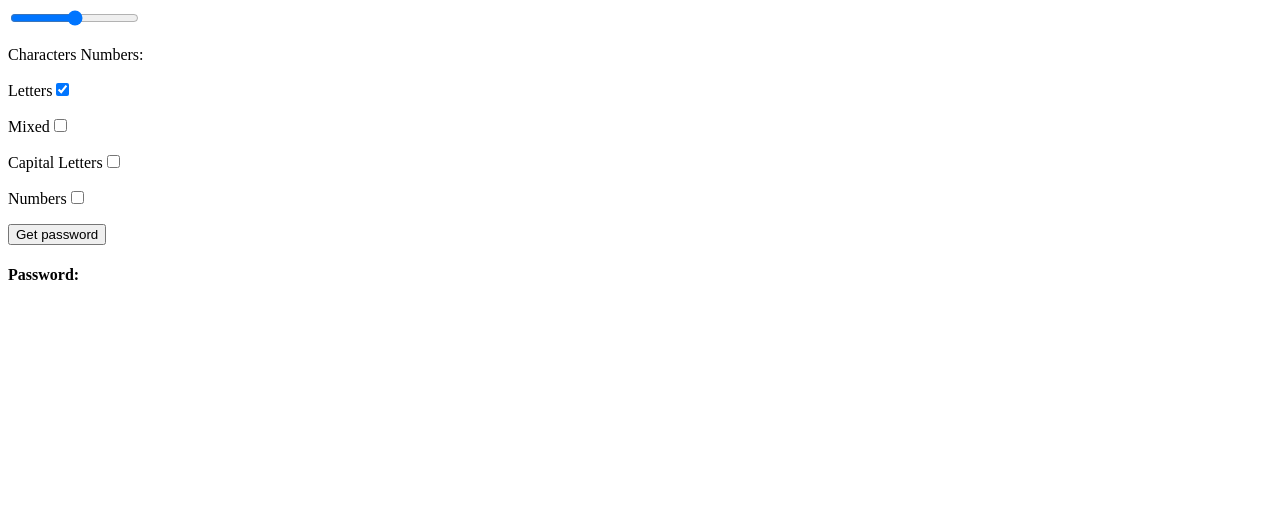
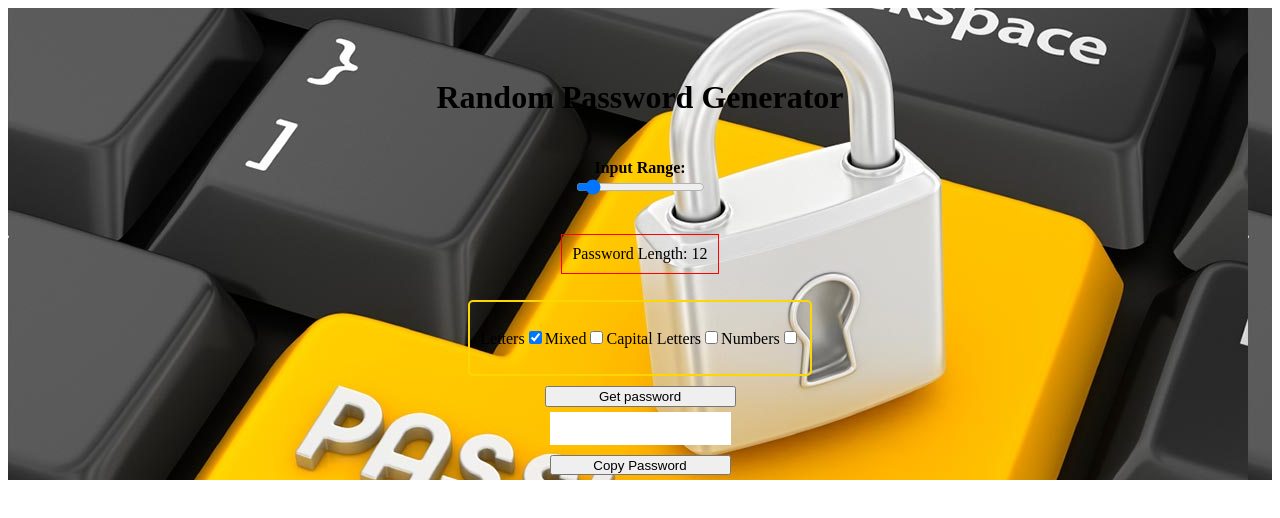
Before and after one commit to NicholasGomis/PasswordGenerator, a plain HTML site: page password.html in a window 1280 px wide. Drawn offline with Linux system fonts and the light colour scheme.

Commit message:
copy button added and css added

```diff
--- /dev/null
+++ b/password.css
@@ -0,0 +1,46 @@
+.flex-box{
+    display: flex;
+    flex-direction: column;
+    align-items: center;
+    padding-top: 50px;
+    background-image: url("./Keyboard-passwords.jpg");
+}
+
+.boxes{
+    display: flex;
+    flex-direction: row;
+    border: 2px solid gold;
+    border-radius: 5px;
+    margin: 10px;
+    padding: 10px;
+}
+
+.inputV{
+    display: inline;
+    border: 1px solid red;
+    padding: 10px;
+}
+
+.inputRange{
+    display: flex;
+    flex-direction: column;
+    align-items: center;
+}
+
+.result{
+border: 0px solid;
+padding-top: 7px;
+   height: 25px;
+   margin: 5px;
+}
+
+.copyBtn{
+    height: 20px;
+   margin: 5px;
+}
+
+.copyPassword{
+    display: flex;
+    flex-direction: column;
+
+}
--- a/password.html
+++ b/password.html
@@ -4,18 +4,29 @@
     <meta charset="UTF-8">
     <meta http-equiv="X-UA-Compatible" content="IE=edge">
     <meta name="viewport" content="width=device-width, initial-scale=1.0">
+    <link rel="stylesheet" href="./password.css">
     <title>Password</title>
 </head>
 <body>
-   <input class="inputNum" type="range" min="4" max="95" onchange="inputV()"/>
-   <p class="inputV"> Characters Numbers: </p>
+    <div class="flex-box">
+        <h1>Random Password Generator</h1>
+   <h4 class="inputRange">Input Range: <input class="inputNum" type="range" min="4" max="95" onchange="inputV()" value= "12"/></h4>
+   <p class="inputV"> Password Length: 12 </p>
+   <div class="boxes">
     <p>Letters<input class="letters" type="checkbox" checked /></p>
     <p>Mixed<input class="mixed" type="checkbox" /></p>
     <p>Capital Letters<input class="cap" type="checkbox" /></p>
     <p>Numbers<input class="nums" type="checkbox"  /></p>
-    <button class="password">Get password</button>
-    <h4 class="result">Password: </h4>
+</div>
 
+    <div class="copyPassword">
+        <button class="password">Get password</button>
+        <input id="myInput" class="result" />
+        <button class="copyBtn" onclick="copy()">Copy Password</button>
+    </div>
+
+
+</div>
 
 </body>
 <script src="./password.js"></script>
--- a/password.js
+++ b/password.js
@@ -40,7 +40,7 @@ const btn = document.querySelector(".password")
 
 function inputV(){
     const inputValue = document.querySelector(".inputNum").value;
-    document.querySelector(".inputV").innerHTML = `Characters Numbers: ${inputValue}`
+    document.querySelector(".inputV").innerHTML = `Password Length: ${inputValue}`
 }
 
 
@@ -51,11 +51,25 @@ function generate(){
     const num = document.querySelector(".nums").checked;
     const inputValue = document.querySelector(".inputNum").value;
     console.log(inputValue, characters, upper, num, mixed)
-    document.querySelector(".inputV").innerHTML = `Characters Numbers: ${inputValue}`
     const password = passwordGenerator(inputValue, characters, upper, num, mixed);
     console.log(password)
-    document.querySelector(".result").innerHTML = `Password: ${password}`
+    document.querySelector(".result").value = `${password}`
 }
+
+function copy() {
+    // Get the text field
+    var copyText = document.getElementById("myInput");
+
+    // Select the text field
+    copyText.select();
+    copyText.setSelectionRange(0, 99999); // For mobile devices
+
+     // Copy the text inside the text field
+    navigator.clipboard.writeText(copyText.value);
+
+    // Alert the copied text
+    alert("Copied the text: " + copyText.value);
+  }
 
 
 btn.addEventListener("click",  generate)
```
Also changed, not shown: Keyboard-passwords.jpg (added).
